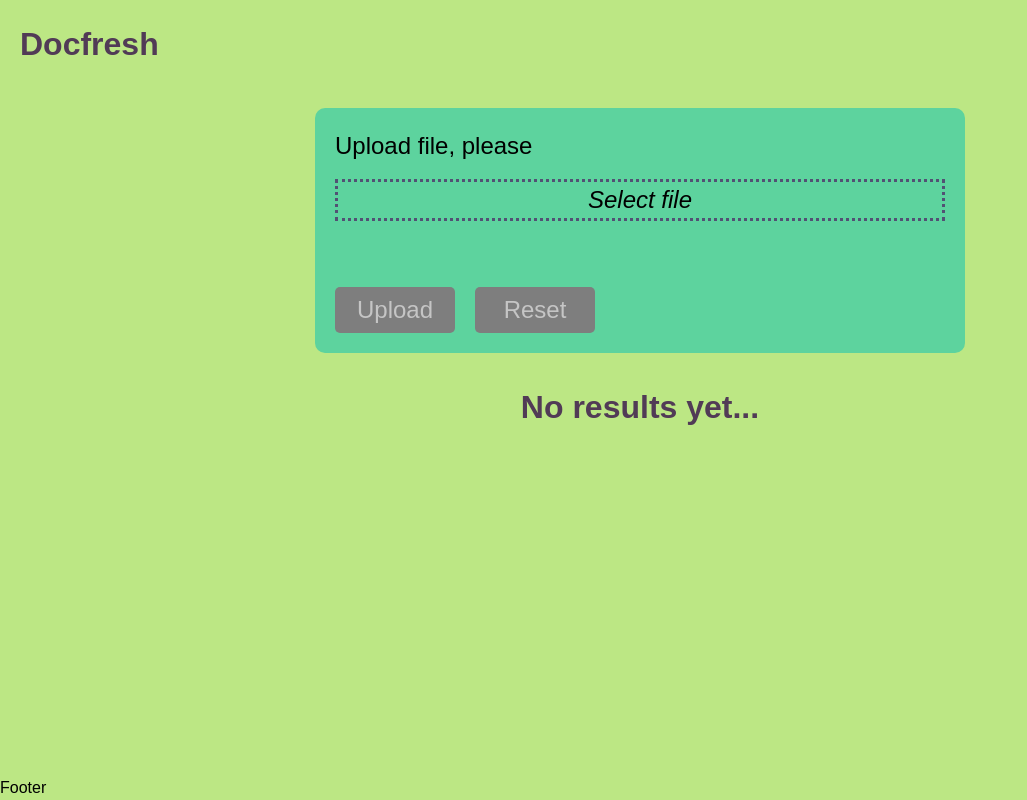
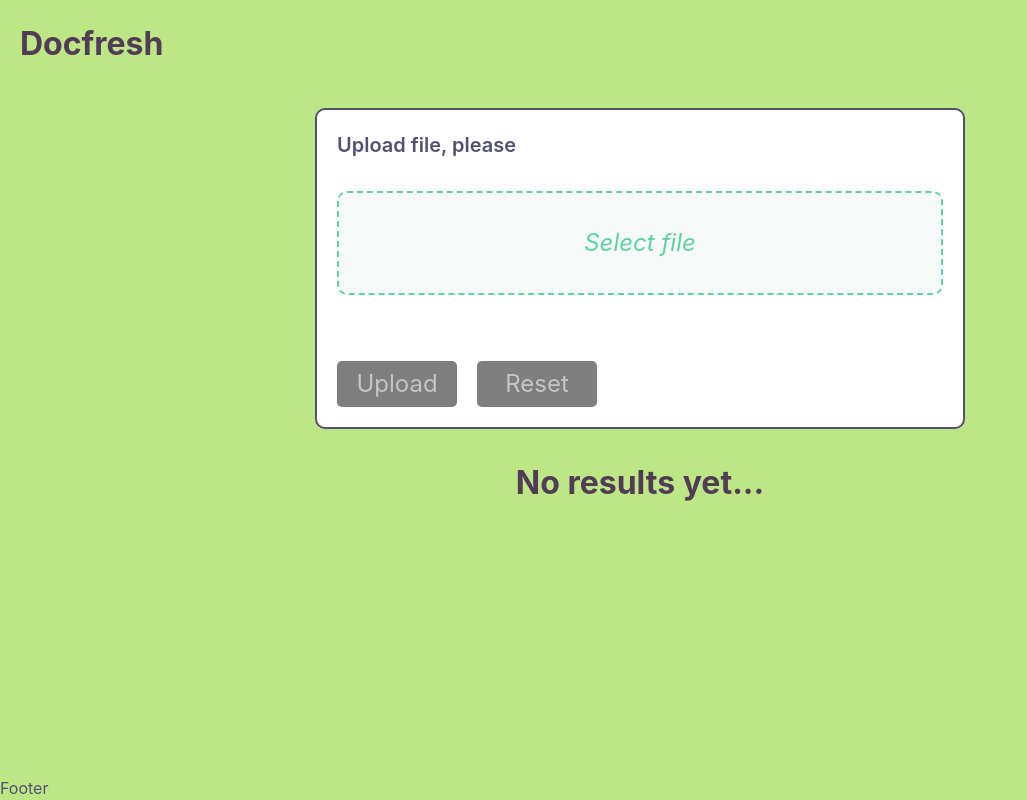
Before and after one commit to yurirodnov/doc-fresh, a React (Vite) app in the folder front/: page / in a window 1280 px wide. Shown: the whole page, without its empty margins (0-1027 px from the left). Built offline with nearby package versions, Linux system fonts and the light colour scheme.

Commit message:
style(ui): change colors

```diff
--- a/front/src/components/file-upload-form/FileUploadForm.module.css
+++ b/front/src/components/file-upload-form/FileUploadForm.module.css
@@ -1,7 +1,8 @@
 .formWrapper {
   width: 650px;
   /* border: 3px dotted var(--dusty-grape); */
-  background-color: var(--emerald);
+  background-color: var(--white);
+  border: 2px solid var(--dusty-grape);
   border-radius: 10px;
   padding: 20px;
   font-size: 1.5em;
@@ -13,6 +14,13 @@
   gap: 15px;
 }
 
+.statusMessage {
+  font-size: 20px;
+  font-weight: 600;
+  color: var(--dusty-grape);
+  margin-bottom: 16px;
+}
+
 .formButtons {
   display: flex;
   gap: 20px;
@@ -20,14 +28,24 @@
 
 .inputLabel {
   display: flex;
+  flex-direction: column;
   align-items: center;
   justify-content: center;
-  gap: 20px;
-  border: 3px dotted var(--dusty-grape);
+  gap: 8px;
+  padding: 32px 20px;
+  color: var(--emerald);
+  border: 2px dashed var(--emerald);
+  border-radius: 10px;
+  background-color: var(--white-soft);
+  cursor: pointer;
+  transition: all 0.2s ease;
 }
 
 .inputLabel:hover {
   cursor: pointer;
+  border-color: var(--pacific-cyan);
+  color: var(--pacific-cyan);
+  background-color: #f0f7fa;
 }
 
 .fileName {
--- a/front/src/components/file-upload-form/FileUploadForm.tsx
+++ b/front/src/components/file-upload-form/FileUploadForm.tsx
@@ -70,7 +70,7 @@ export const FileUploadForm = ({ onReportUpload }: FileUploadFormProps) => {
   return (
     <div className={styles.formWrapper}>
       <form onSubmit={handleSubmit} className={styles.form}>
-        <div>{message}</div>
+        <div className={styles.statusMessage}>{message}</div>
 
         <label htmlFor="file-upload" className={styles.inputLabel}>
           <span className={styles.fileName}>{file ? file.name : "Select file"}</span>
--- a/front/src/index.css
+++ b/front/src/index.css
@@ -6,6 +6,8 @@
   --pacific-cyan: #348aa7ff;
   --dusty-grape: #525174ff;
   --vintage-grape: #513b56ff;
+  --white: #ffffff;
+  --white-soft: #f8faf9;
 }
 
 /* 1. Use a more intuitive box-sizing model */
@@ -37,7 +39,9 @@ body,
   line-height: 1.5;
   -webkit-font-smoothing: antialiased;
   background-color: var(--lime-cream);
-  font-family: Arial, Helvetica, sans-serif;
+  color: var(--dusty-grape);
+  font-family: -apple-system, BlinkMacSystemFont, "Segoe UI", Roboto, sans-serif;
+  /* font-family: Arial, Helvetica, sans-serif; */
 }
 
 /* 4. Make media elements responsive and easy to work with */
```
